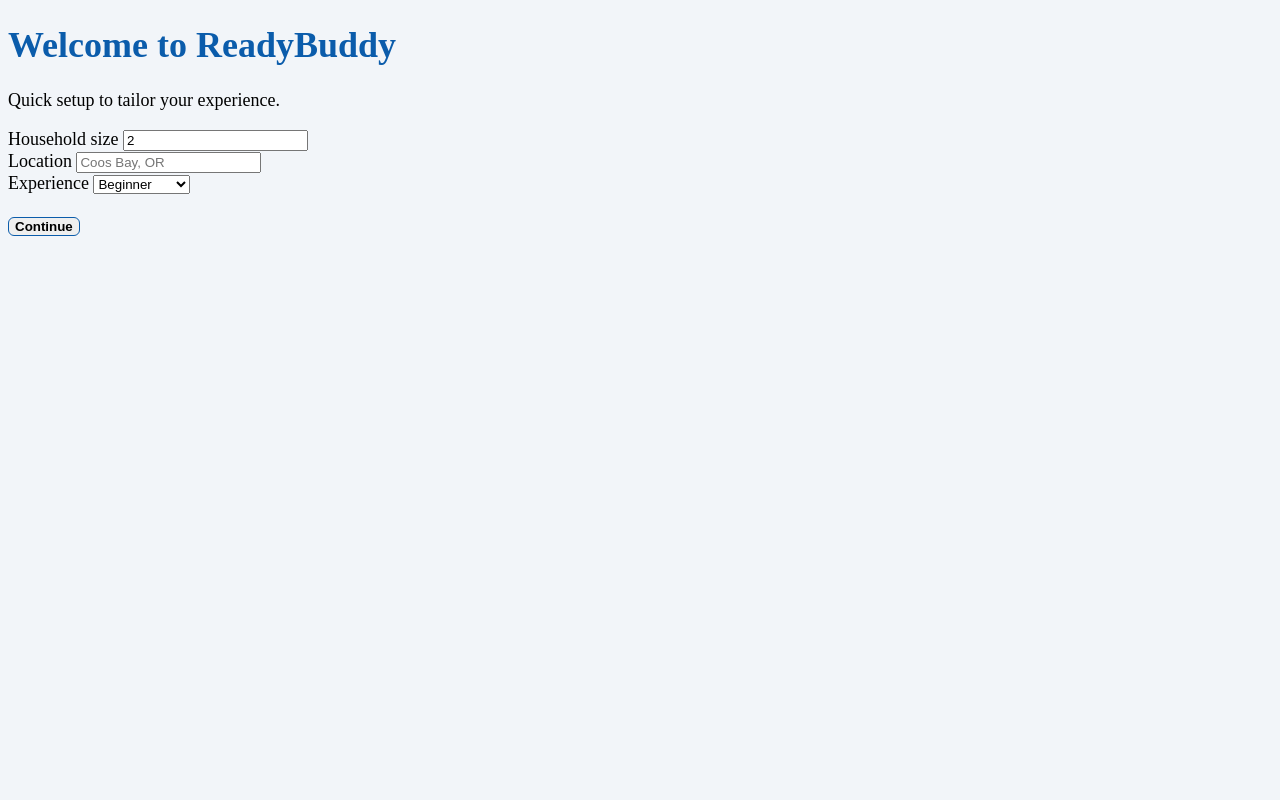
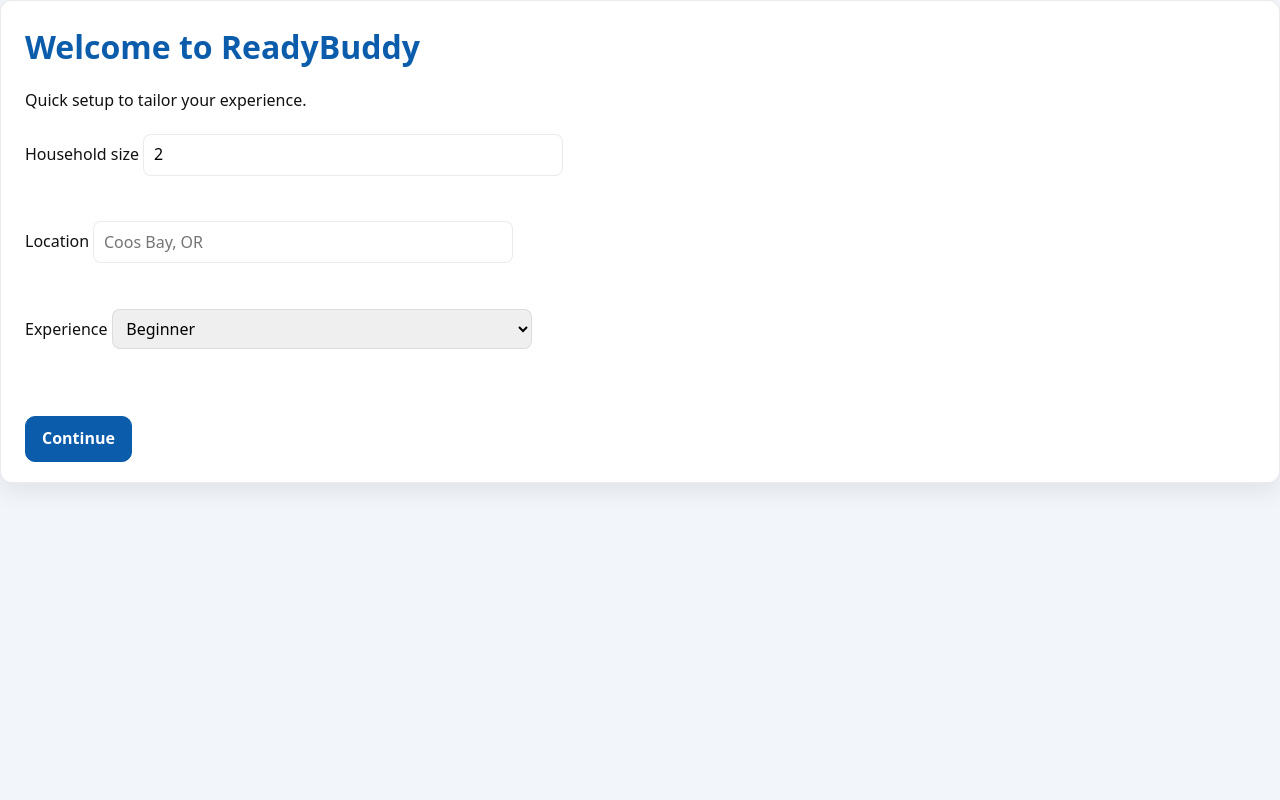
Before and after one commit to RandyNoggle/readybuddy-app, a FastAPI app: page / in a window 1280 px wide. Run offline with FastAPI, Linux system fonts and the light colour scheme.

Commit message:
Update style.css

```diff
--- a/static/style.css
+++ b/static/style.css
@@ -1,4 +1,120 @@
-/* 👇 Big, obvious changes so you can SEE it working */
-body { background: #f2f5f9; font-size: 18px; }
-h1 { color: #0b5cab; }
-button { font-weight: 600; border: 1px solid #0b5cab; border-radius: 6px; }
+/* --- Global look & feel (obvious changes) --- */
+:root {
+  --brand: #0b5cab;
+  --bg: #f2f5f9;
+  --text: #111;
+  --muted: #666;
+  --card: #fff;
+  --border: rgba(0,0,0,0.08);
+  --shadow: 0 8px 24px rgba(0,0,0,0.08);
+}
+
+* { box-sizing: border-box; }
+html, body { height: 100%; }
+
+body {
+  background: var(--bg);
+  color: var(--text);
+  font-family: system-ui, -apple-system, Segoe UI, Roboto, Arial, sans-serif;
+  line-height: 1.6;
+  margin: 0;
+}
+
+/* --- Header / Navbar --- */
+.header {
+  background: #ffffffcc;
+  backdrop-filter: blur(6px);
+  border-bottom: 1px solid var(--border);
+  position: sticky;
+  top: 0;
+  z-index: 10;
+}
+.header-inner {
+  max-width: 960px;
+  margin: 0 auto;
+  padding: 0.75rem 1rem;
+  display: flex;
+  align-items: center;
+  gap: 1rem;
+}
+.brand {
+  display: flex;
+  align-items: center;
+  gap: 0.5rem;
+  font-weight: 700;
+  font-size: 1.1rem;
+  color: var(--brand);
+  text-decoration: none;
+}
+.brand img {
+  height: 36px;
+  width: auto;
+  display: block;
+}
+.nav {
+  margin-left: auto;
+  display: flex;
+  gap: 1rem;
+}
+.nav a {
+  color: var(--text);
+  text-decoration: none;
+  font-weight: 600;
+  border-bottom: 2px solid transparent;
+  padding-bottom: 2px;
+}
+.nav a:hover { border-color: var(--brand); }
+
+/* --- Page container / card --- */
+.page {
+  max-width: 960px;
+  margin: 1.25rem auto 2.5rem;
+  padding: 0 1rem;
+}
+.card {
+  background: var(--card);
+  border: 1px solid var(--border);
+  border-radius: 12px;
+  box-shadow: var(--shadow);
+  padding: 1.25rem 1.5rem;
+}
+
+/* --- Typography --- */
+h1, h2 {
+  margin: 0 0 0.75rem;
+  color: var(--brand);
+}
+.muted { color: var(--muted); }
+
+/* --- Links, lists, images --- */
+a { text-decoration: none; color: var(--brand); }
+a:hover { text-decoration: underline; }
+ul { padding-left: 1.25rem; }
+img { display: block; max-width: 100%; height: auto; margin: 0.5rem 0; }
+
+/* --- Form + buttons --- */
+input, select, button {
+  font: inherit;
+}
+input, select {
+  margin-top: 0.25rem;
+  padding: 0.45rem 0.6rem;
+  border: 1px solid var(--border);
+  border-radius: 8px;
+  width: min(420px, 100%);
+}
+label { display: block; margin: 0.5rem 0; }
+button {
+  margin-top: 0.5rem;
+  padding: 0.55rem 1rem;
+  font-weight: 700;
+  background: var(--brand);
+  color: #fff;
+  border: 1px solid var(--brand);
+  border-radius: 10px;
+  cursor: pointer;
+}
+button:hover { opacity: 0.92; }
+
+/* --- Helpers --- */
+hr { border: none; border-top: 1px solid var(--border); margin: 1rem 0; }
```
